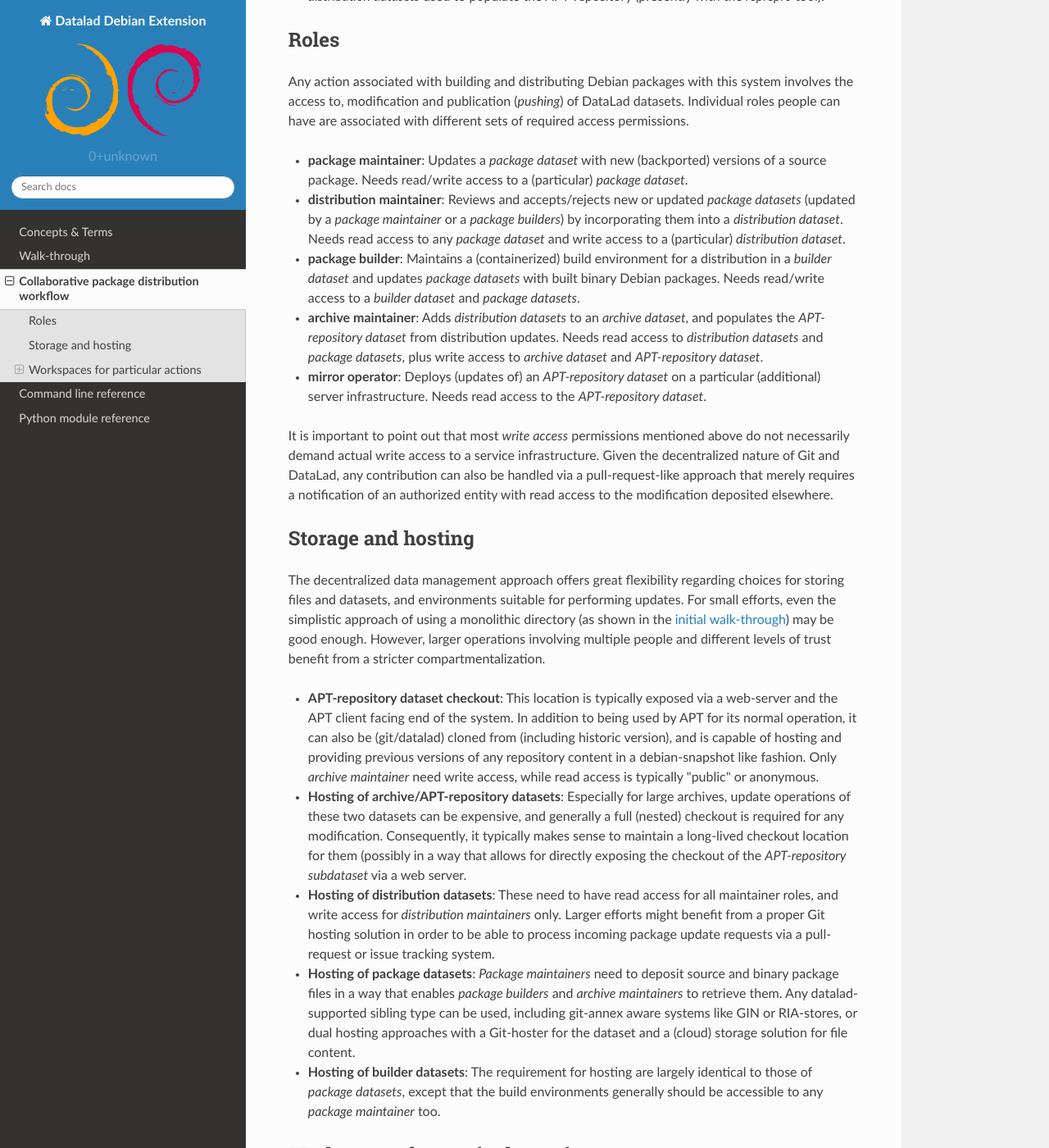
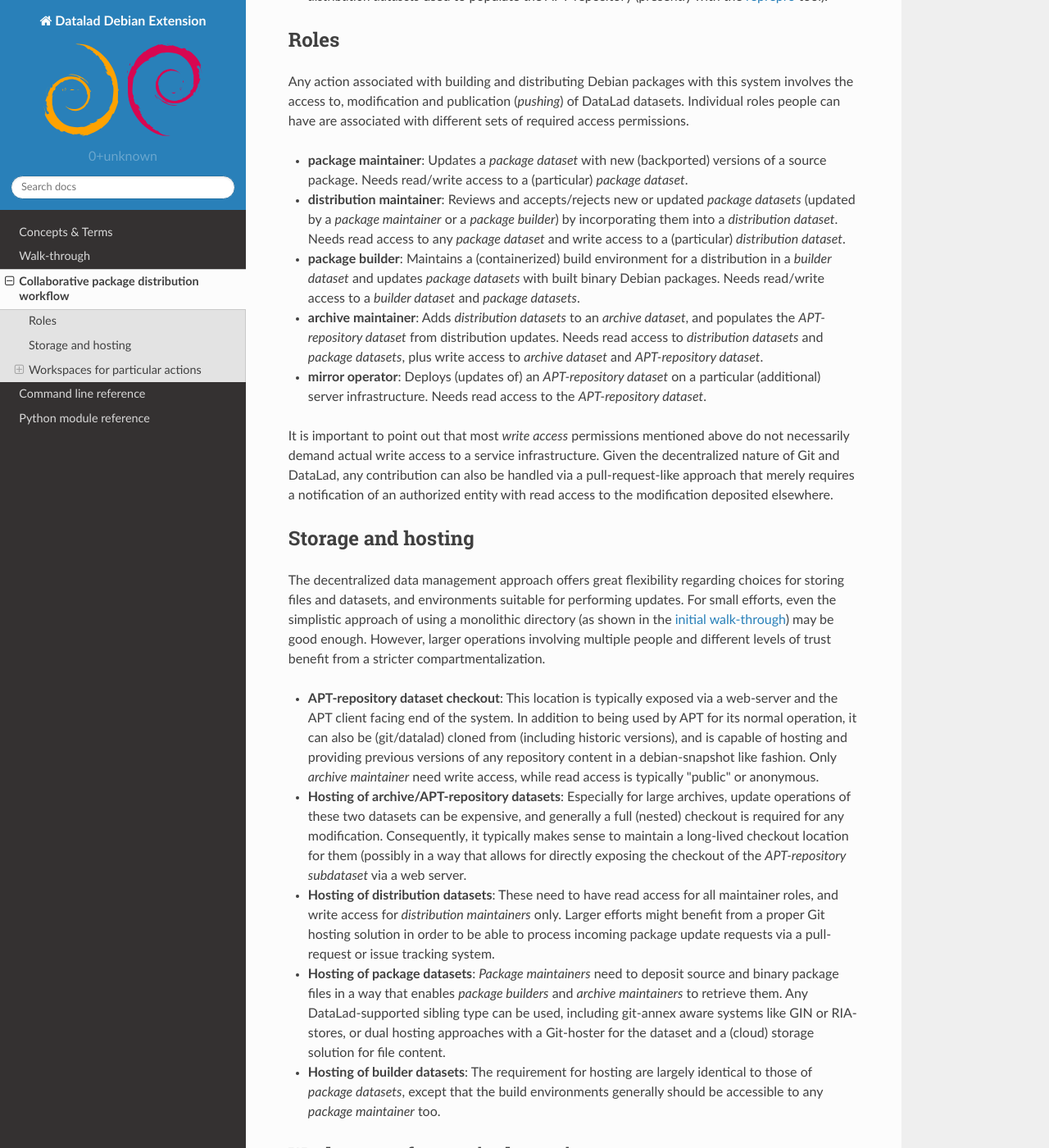
Before and after one commit to psychoinformatics-de/datalad-debian, a Sphinx documentation site: the page built from docs/source/walkthrough_collab.rst, in a window 1280 px wide and 1400 px high, scrolled down 801 px. Shown: the whole window at 82% size. Built offline with Sphinx 7.4.7 and the Read the Docs theme 2.0.0, drawn with Linux system fonts in a browser that asks for light colours; pages that are not in the unit, such as notebooks, are missing from menus; some of the changed text lies outside the part shown.

Commit message:
Assorted fixes and improvements
Thanks @adswa

Co-authored-by: Adina Wagner <adina.wagner@t-online.de>

```diff
--- a/docs/source/walkthrough_collab.rst
+++ b/docs/source/walkthrough_collab.rst
@@ -40,7 +40,7 @@
 
 - **archive dataset**: DataLad dataset that tracks an *APT-repository dataset*,
   and any number of *distribution datasets* used to populate the APT-repository
-  (presently with the `reprepro` tool).
+  (presently with the `reprepro <https://salsa.debian.org/brlink/reprepro>`_ tool).
 
 
 Roles
@@ -57,7 +57,7 @@
 
 - **distribution maintainer**: Reviews and accepts/rejects new or updated
   *package datasets* (updated by a *package maintainer* or a *package
-  builders*) by incorporating them into a *distribution dataset*. Needs read
+  builder*) by incorporating them into a *distribution dataset*. Needs read
   access to any *package dataset* and write access to a (particular)
   *distribution dataset*.
 
@@ -96,7 +96,7 @@
 - **APT-repository dataset checkout**: This location is typically exposed via a
   web-server and the APT client facing end of the system. In addition to being
   used by APT for its normal operation, it can also be (git/datalad) cloned
-  from (including historic version), and is capable of hosting and providing
+  from (including historic versions), and is capable of hosting and providing
   previous versions of any repository content in a debian-snapshot like
   fashion. Only *archive maintainer* need write access, while read access
   is typically "public" or anonymous.
@@ -116,7 +116,7 @@
 
 - **Hosting of package datasets**: *Package maintainers* need to deposit source
   and binary package files in a way that enables *package builders* and
-  *archive maintainers* to retrieve them. Any datalad-supported sibling type can
+  *archive maintainers* to retrieve them. Any DataLad-supported sibling type can
   be used, including git-annex aware systems like GIN or RIA-stores, or dual
   hosting approaches with a Git-hoster for the dataset and a (cloud) storage
   solution for file content.
@@ -304,7 +304,7 @@
 A key task of updating a *package dataset* is adding a new source package version.
 This can involve arbitrary procedures. Here we simply download a ready-made
 source package from Debian. Alternatively, a source package could be generated
-via `git-buildpackage` from a linked packaging repo, or something equivalent.
+via `git-buildpackage <https://honk.sigxcpu.org/projects/git-buildpackage/manual-html/>`_ from a linked packaging repo, or something equivalent.
 
 .. code-block:: bash
 
```
Also changed, not shown: other parts of docs/source/walkthrough_collab.rst (+1 -1 lines).
